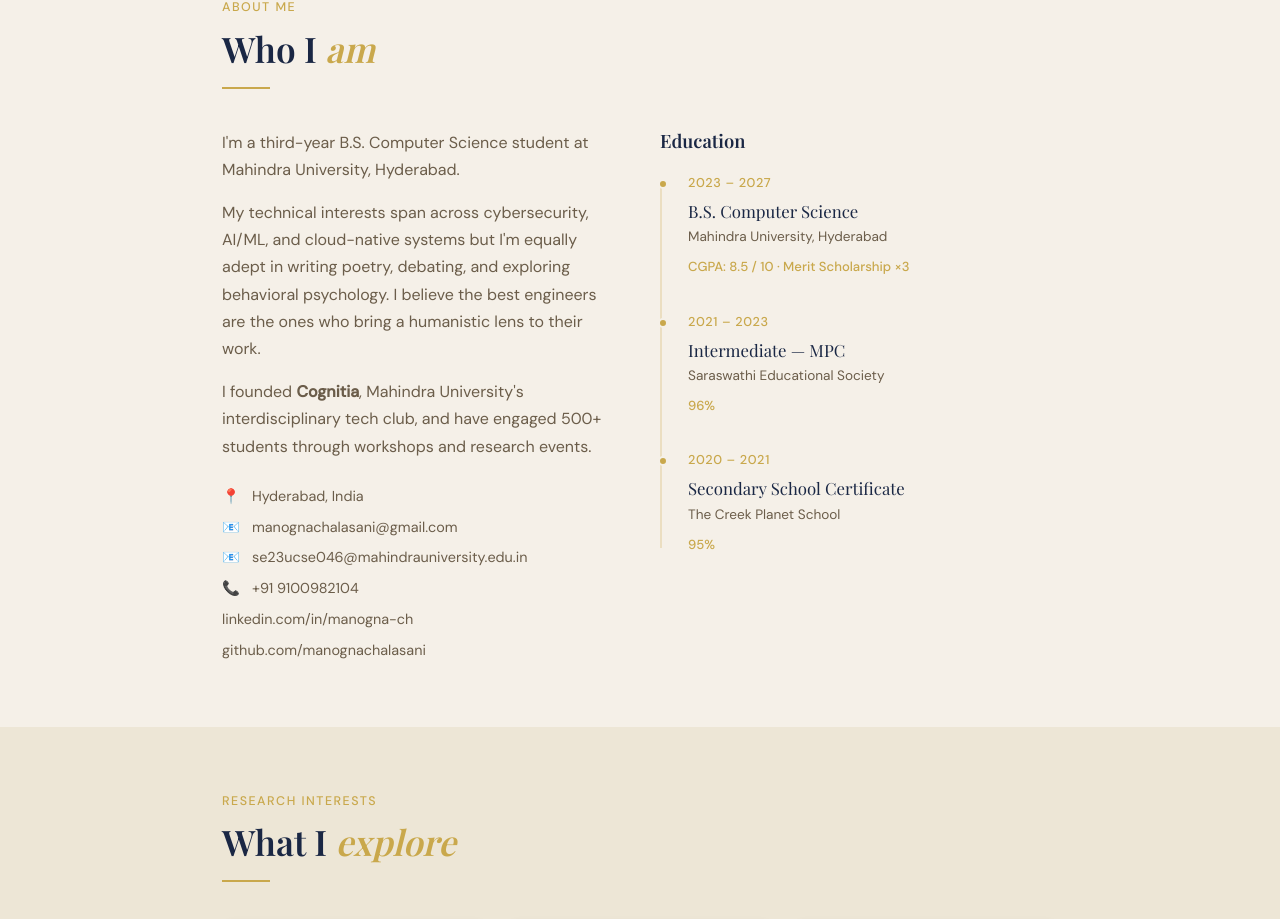
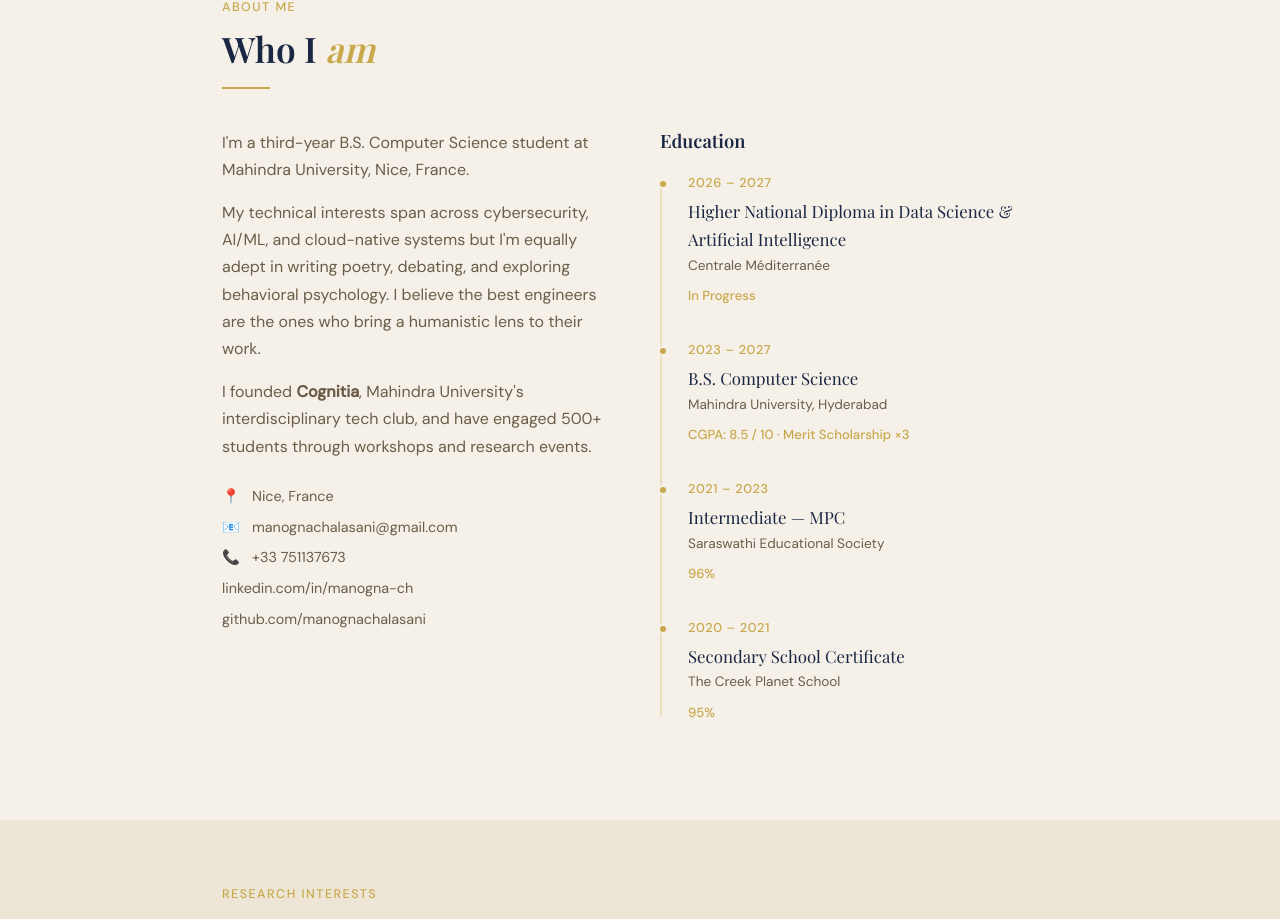
Before and after one commit to manognachalasani/portfolio, a React (Create React App) app: page /#/ in a window 1280 px wide. Shown: the part 815-1734 px from the top of the page. Built offline with nearby package versions, Linux system fonts and the light colour scheme; a web font is replaced by a local one.

Commit message:
added centrale med

```diff
--- a/src/pages/Home.js
+++ b/src/pages/Home.js
@@ -88,7 +88,7 @@ export default function Home() {
           <div className="grid-2" style={{ gap: '2.5rem', alignItems: 'start' }}>
             <div>
               <p style={{ color: 'var(--text-muted)', marginBottom: '1rem' }}>
-                I'm a third-year B.S. Computer Science student at Mahindra University, Hyderabad.
+                I'm a third-year B.S. Computer Science student at Mahindra University, Nice, France.
               </p>
               <p style={{ color: 'var(--text-muted)', marginBottom: '1rem' }}>
                 My technical interests span across cybersecurity, AI/ML, and cloud-native systems
@@ -101,10 +101,9 @@ export default function Home() {
               </p>
               <div style={{ display: 'flex', flexDirection: 'column', gap: '0.4rem' }}>
                 {[
-                  ['📍', 'Hyderabad, India'],
+                  ['📍', 'Nice, France'],
                   ['📧', 'manognachalasani@gmail.com'],
-                  ['📧', 'se23ucse046@mahindrauniversity.edu.in'],
-                  ['📞', '+91 9100982104'],
+                  ['📞', '+33 751137673'],
                   [ 'linkedin.com/in/manogna-ch'],
                   ['github.com/manognachalasani'],
                 ].map(([icon, val]) => (
@@ -121,6 +120,7 @@ export default function Home() {
               </h3>
               <div className="timeline">
                 {[
+                  { date: '2026 – 2027', title: 'Higher National Diploma in Data Science & Artificial Intelligence', org: 'Centrale Méditerranée', note: 'In Progress'},
                   { date: '2023 – 2027', title: 'B.S. Computer Science', org: 'Mahindra University, Hyderabad', note: 'CGPA: 8.5 / 10 · Merit Scholarship ×3' },
                   { date: '2021 – 2023', title: 'Intermediate — MPC', org: 'Saraswathi Educational Society', note: '96%' },
                   { date: '2020 – 2021', title: 'Secondary School Certificate', org: 'The Creek Planet School', note: '95%' },
```
